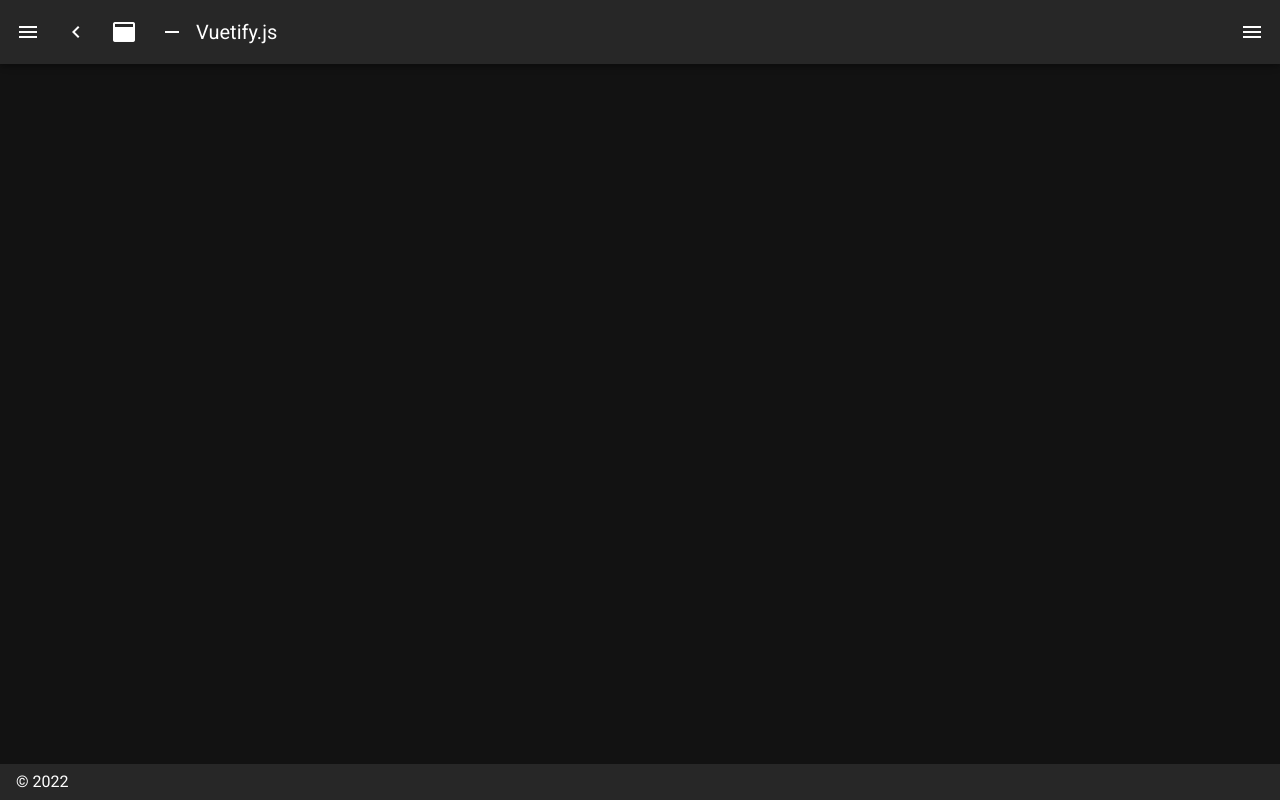
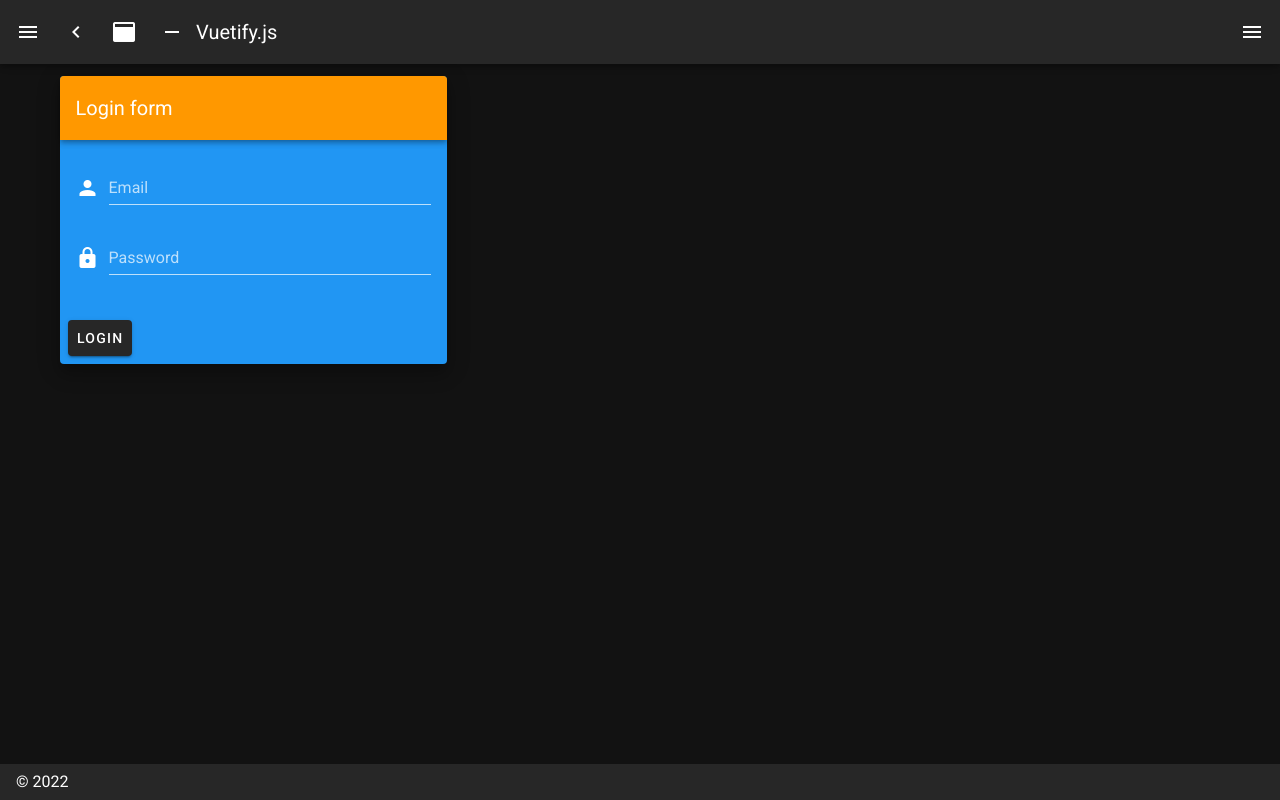
Before and after one commit to hamedf62/mobile-crm, a Nuxt app: page /auth/login in a window 1280 px wide. Before the commit this address had no page. Built offline with nearby package versions, Linux system fonts and the light colour scheme.

Commit message:
authentication

```diff
--- a/layouts/default.vue
+++ b/layouts/default.vue
@@ -81,6 +81,11 @@ export default {
           title: 'Inspire',
           to: '/inspire',
         },
+        {
+          icon: 'mdi-login',
+          title: 'Login',
+          to: '/auth/login',
+        },
       ],
       miniVariant: false,
       right: true,
--- a/package.json
+++ b/package.json
@@ -13,6 +13,8 @@
     "lintfix": "prettier --write --list-different . && npm run lint:js -- --fix"
   },
   "dependencies": {
+    "@babel/eslint-parser": "^7.18.2",
+    "@nuxtjs/auth-next": "5.0.0-1648802546.c9880dc",
     "@nuxtjs/axios": "^5.13.6",
     "core-js": "^3.19.3",
     "nuxt": "^2.15.8",
--- /dev/null
+++ b/pages/auth/login.vue
@@ -0,0 +1,56 @@
+<template>
+  <v-flex md12 md4>
+    <v-form ref="loginForm" @submit.prevent="userLogin">
+      <v-card elevation="12" color="blue">
+        <v-toolbar dark color="orange">
+          <v-toolbar-title>Login form</v-toolbar-title>
+        </v-toolbar>
+        <v-card-text>
+          <v-text-field
+            v-model="login.email"
+            prepend-icon="mdi-account"
+            label="Email"
+            type="text"
+          ></v-text-field>
+          <v-text-field
+            v-model="login.password"
+            prepend-icon="mdi-lock"
+            label="Password"
+            type="password"
+          ></v-text-field>
+        </v-card-text>
+        <v-card-actions>
+          <v-btn class="mr-4" type="submit">Login</v-btn>
+        </v-card-actions>
+      </v-card>
+    </v-form>
+  </v-flex>
+</template>
+
+<script>
+export default {
+  data() {
+    return {
+      login: {
+        email: '',
+        password: '',
+      },
+    }
+  },
+  methods: {
+    async userLogin() {
+      await this.$auth
+        .loginWith('local', { data: this.login })
+        .then((response) => {
+          this.$nuxt.$emit('Message', {
+            text: response.data.meta.message,
+            color: 'green',
+          })
+        })
+        .catch(() => {
+          this.login.password = null
+        })
+    },
+  },
+}
+</script>
```
Also changed, not shown: 1 other file (tests, documents, lock files or other folders).
